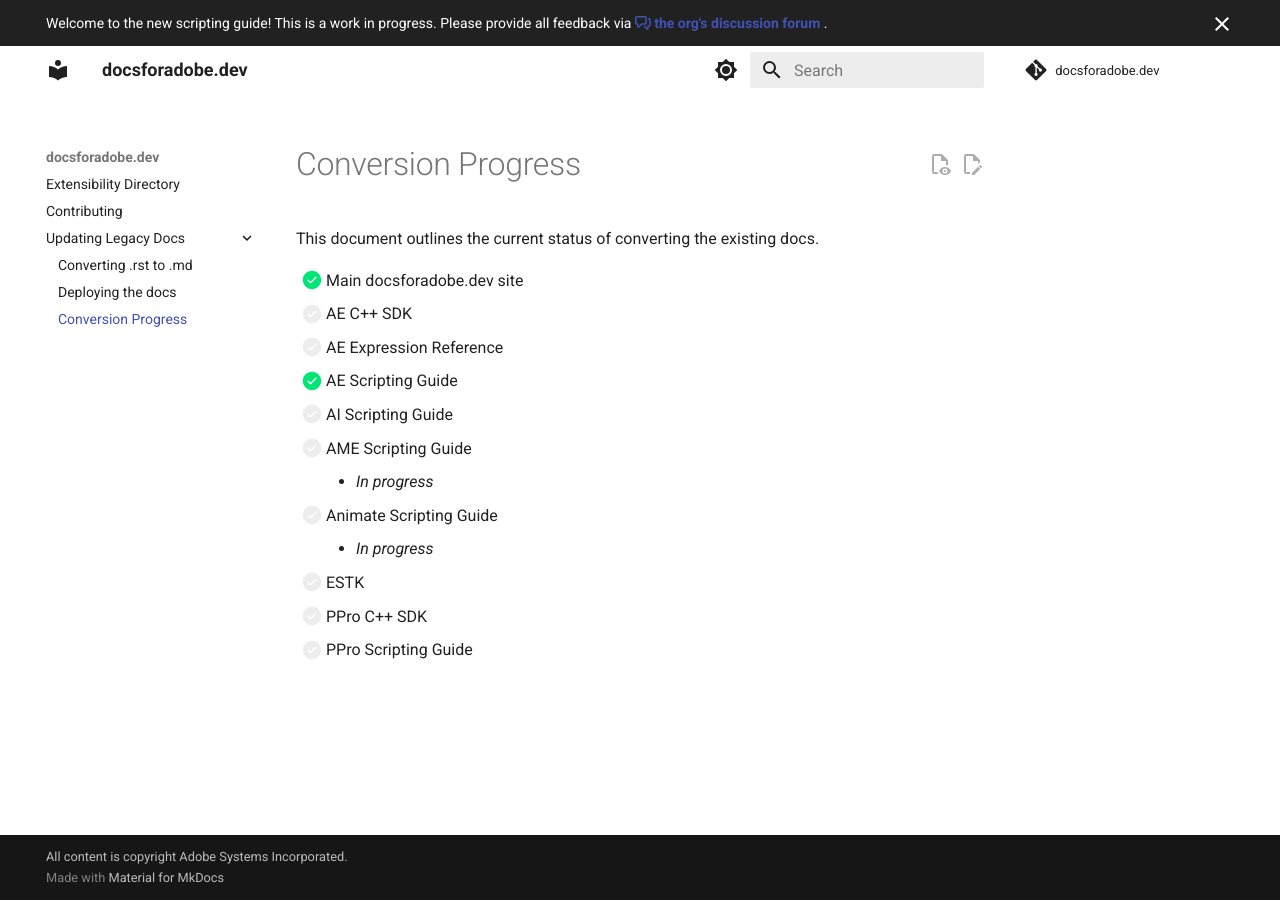
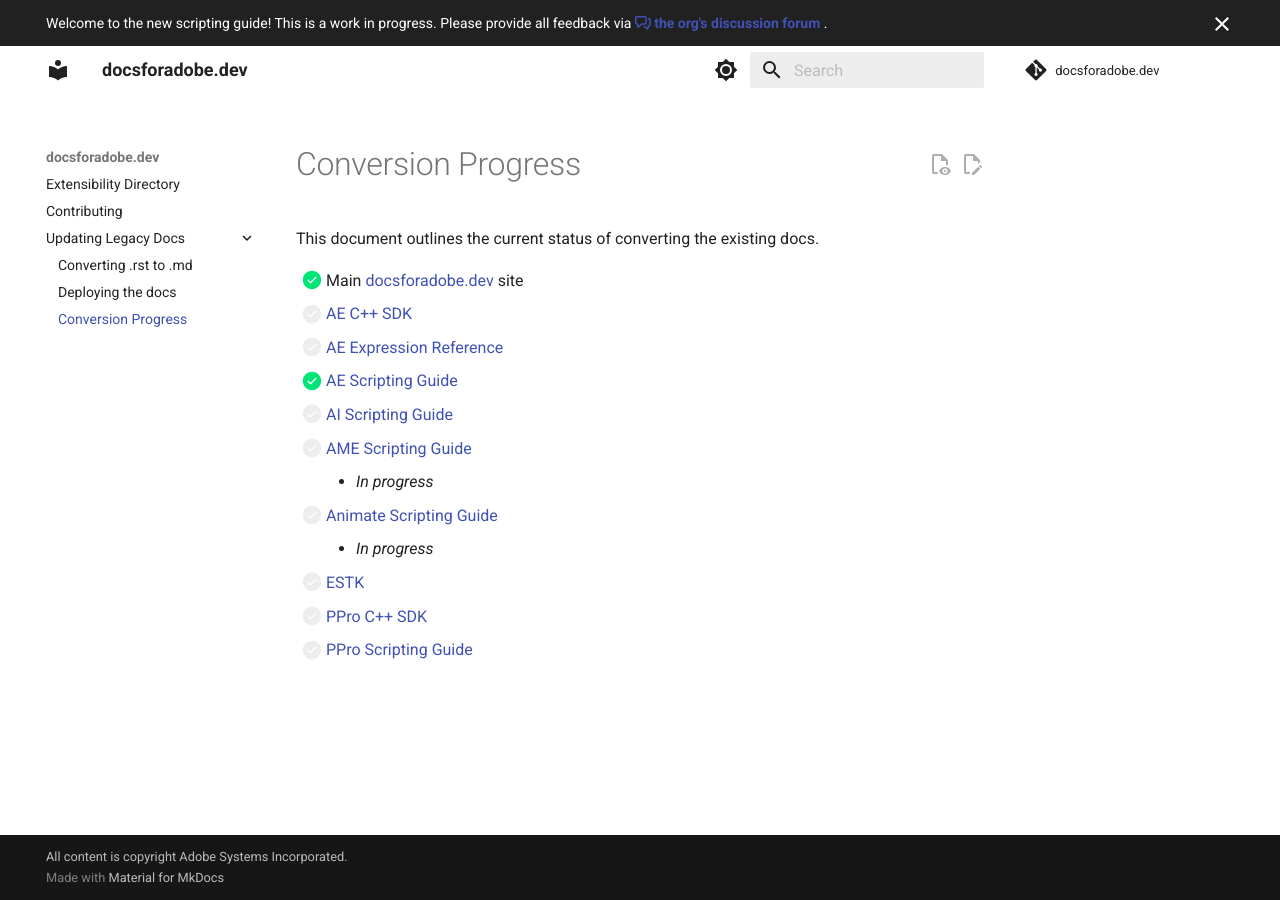
Before and after one commit to docsforadobe/docsforadobe.dev, an MkDocs documentation site: the page built from docs/updating-legacy-docs/conversion-progress.md, in a window 1280 px wide. Built offline with MkDocs 1.6.1 and Material for MkDocs 9.7.7, drawn with Linux system fonts in a browser that asks for light colours; comment, search, counter and statistics services are not loaded; part of the change alters nothing that is shown.

Commit message:
Add links to status page

```diff
--- a/docs/updating-legacy-docs/conversion-progress.md
+++ b/docs/updating-legacy-docs/conversion-progress.md
@@ -3,15 +3,15 @@
 This document outlines the current status of converting the existing docs.
 
 
-- [x] Main docsforadobe.dev site
-- [ ] AE C++ SDK
-- [ ] AE Expression Reference
-- [x] AE Scripting Guide
-- [ ] AI Scripting Guide
-- [ ] AME Scripting Guide
+- [x] Main [docsforadobe.dev](https://docsforadobe.dev) site
+- [ ] [AE C++ SDK](https://ae-plugins.docsforadobe.dev/)
+- [ ] [AE Expression Reference](https://ae-expressions.docsforadobe.dev/)
+- [x] [AE Scripting Guide](https://ae-scripting.docsforadobe.dev/)
+- [ ] [AI Scripting Guide](https://ai-scripting.docsforadobe.dev/)
+- [ ] [AME Scripting Guide](https://ame-scripting.docsforadobe.dev/)
     - *In progress*
-- [ ] Animate Scripting Guide
+- [ ] [Animate Scripting Guide](https://an-scripting.docsforadobe.dev/)
     - *In progress*
-- [ ] ESTK
-- [ ] PPro C++ SDK
-- [ ] PPro Scripting Guide
+- [ ] [ESTK](https://extendscript.docsforadobe.dev/)
+- [ ] [PPro C++ SDK](https://ppro-plugins.docsforadobe.dev/)
+- [ ] [PPro Scripting Guide](https://ppro-scripting.docsforadobe.dev/)
```
